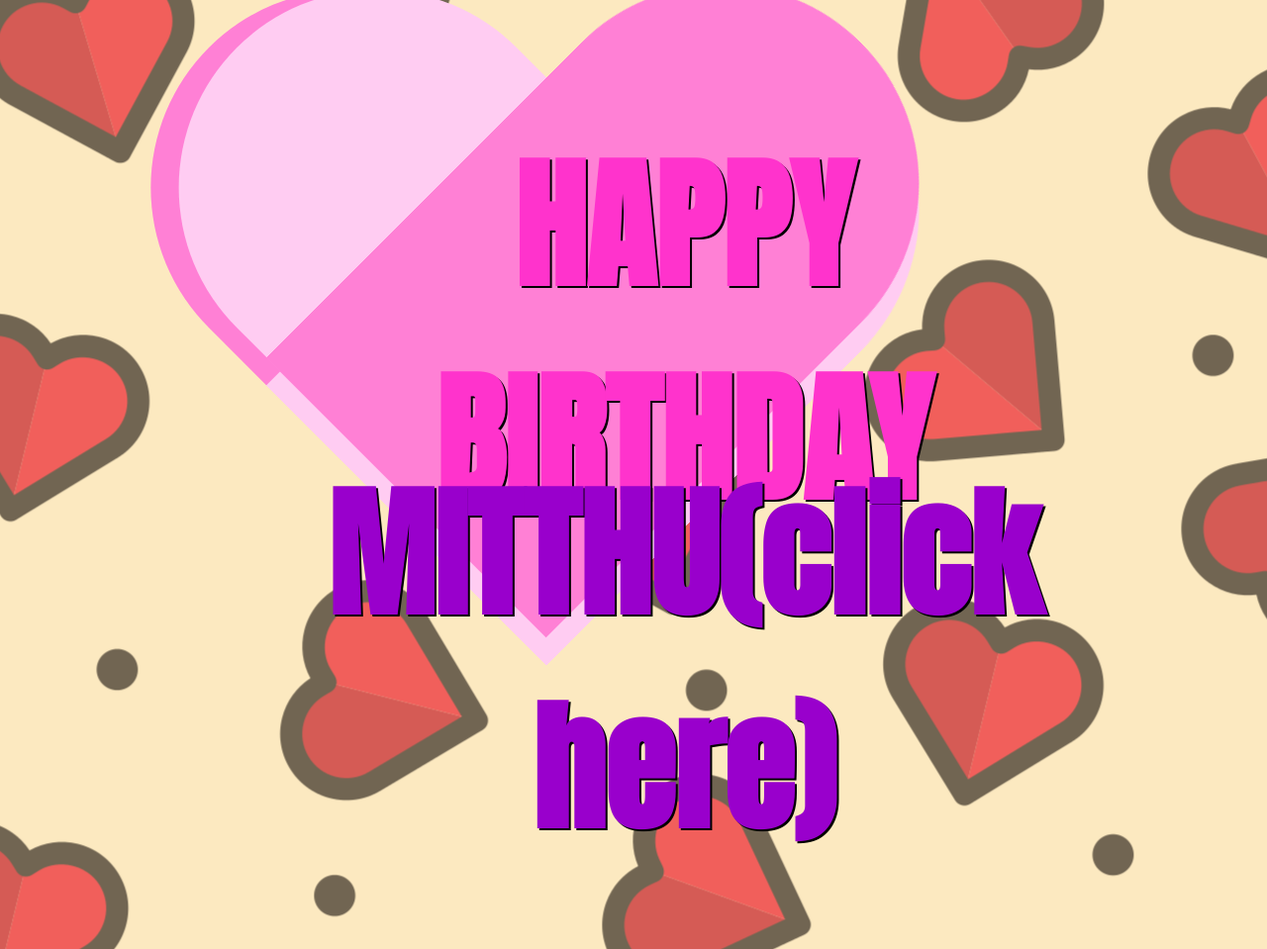
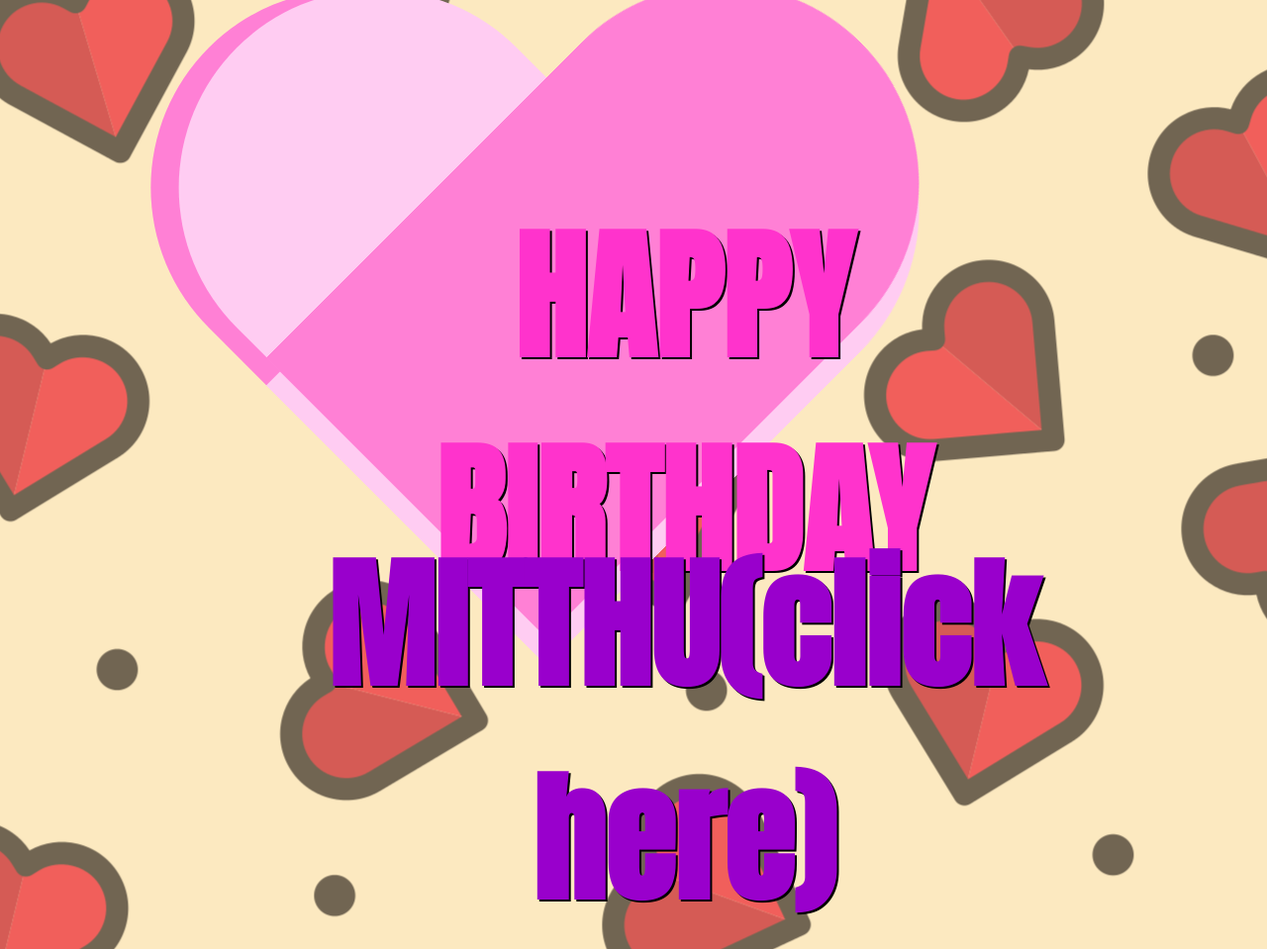
Before and after one commit to armanmadhwani/Herbirthday, a plain HTML site: page index.html in a window 1280 px wide. Shown: the part 460-1419 px from the top of the page at 99% size. Drawn offline with Linux system fonts and the light colour scheme; files whose address does not match are found by name.

Commit message:
Update index.html

```diff
--- a/index.html
+++ b/index.html
@@ -8,11 +8,11 @@
   </head>
   <body>
     <section>
-      <h1 class='love'>
+      <h4 class='love'>
 	<a href='te-amo.html'>
 	  HAPPY BIRTHDAY<br> <span class='Melissa'>MITTHU(click here)</span>
 	  </a>
-      </h1>
+      </h4>
     </section>
     <div class="heart1"></div>
     <div class="heart2"></div>
```
